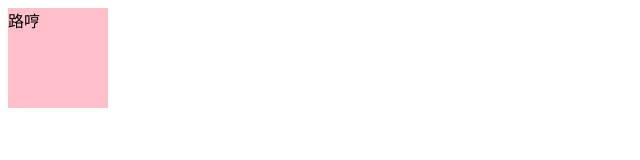
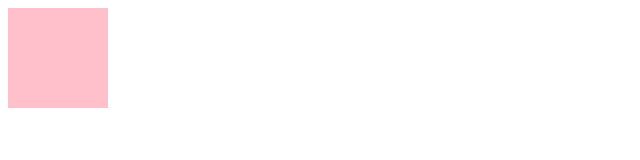
Before and after one commit to lHeng9/elem-project, a Vue app: page /#/ in a window 1280 px wide. Shown: the top 160 px of the page, without its empty margins (0-640 px from the left). Built offline with nearby package versions, Linux system fonts and the light colour scheme.

Commit message:
wting、

```diff
--- a/src/components/HelloWorld.vue
+++ b/src/components/HelloWorld.vue
@@ -1,6 +1,6 @@
 <template>
   <div id="box">
-    路哼
+
   </div>
 </template>
 
```
